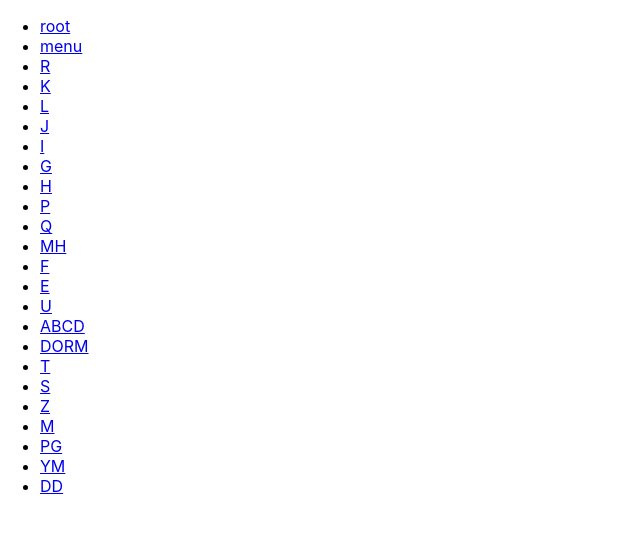
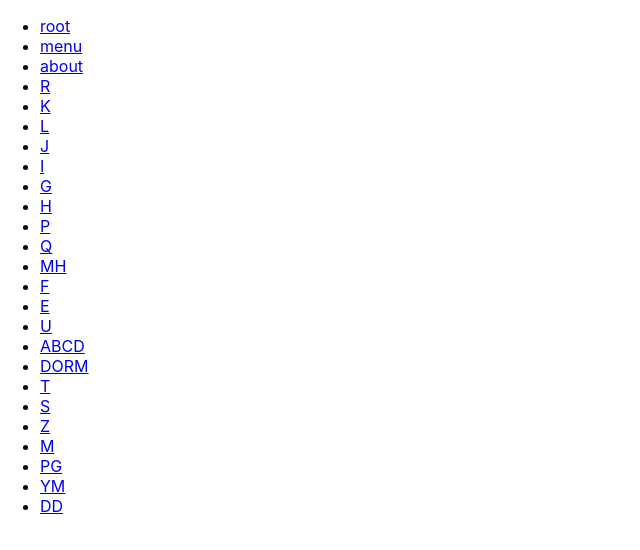
Before and after one commit to Puterism/campus-memories, a React (Vite) app: page / in a window 1280 px wide. Shown: the top 550 px of the page, without its empty margins (0-640 px from the left). Built offline with nearby package versions, Linux system fonts and the light colour scheme; no server answers.

Commit message:
feat: 각 페이지의 Route Path 정리

```diff
--- a/src/Routes.tsx
+++ b/src/Routes.tsx
@@ -1,12 +1,14 @@
 import { Route, Switch } from 'wouter';
 import styles from './App.module.css';
 import PATH from './constants/path';
-import BuildingMenu from './pages/BuildingMenu';
+import About from './pages/About/About';
 import Detail from './pages/Detail/Detail';
+import Menu from './pages/Menu/Menu';
 import { Building } from './types/common';
 
 const routes = {
-  [PATH.menu]: <BuildingMenu />,
+  [PATH.menu]: <Menu />,
+  [PATH.about]: <About />,
   [PATH[Building.R]]: <Detail building={Building.R} />,
   [PATH[Building.K]]: <Detail building={Building.K} />,
   [PATH[Building.L]]: <Detail building={Building.L} />,
--- /dev/null
+++ b/src/constants/building.ts
@@ -0,0 +1,92 @@
+import { Building } from '../types/common';
+
+export const BUILDING = {
+  [Building.R]: {
+    name: 'R 홍문관',
+    path: '/r',
+  },
+  [Building.K]: {
+    name: 'K 제1공학관',
+    path: '/k',
+  },
+  [Building.L]: {
+    name: 'L 와우관',
+    path: '/l',
+  },
+  [Building.J]: {
+    name: 'J 제3공학관',
+    path: '/j',
+  },
+  [Building.I]: {
+    name: 'I 과학관',
+    path: '/i',
+  },
+  [Building.G]: {
+    name: 'G 학생회관',
+    path: '/g',
+  },
+  [Building.H]: {
+    name: 'H 중앙도서관',
+    path: '/h',
+  },
+  [Building.P]: {
+    name: 'P 제2공학관',
+    path: '/p',
+  },
+  [Building.Q]: {
+    name: 'Q 정보통신센터',
+    path: '/q',
+  },
+  [Building.MH]: {
+    name: 'MH 문헌관',
+    path: '/mh',
+  },
+  [Building.F]: {
+    name: 'F 미술학관',
+    path: '/f',
+  },
+  [Building.E]: {
+    name: 'E 조형관',
+    path: '/e',
+  },
+  [Building.U]: {
+    name: 'U 미술종합강의동',
+    path: '/u',
+  },
+  [Building.ABCD]: {
+    name: 'ABCD 인문사회관',
+    path: '/abcd',
+  },
+  [Building.DORM]: {
+    name: '제2기숙사',
+    path: '/dorm',
+  },
+  [Building.T]: {
+    name: 'T 제4공학관',
+    path: '/t',
+  },
+  [Building.S]: {
+    name: 'S 신축강당',
+    path: '/s',
+  },
+  [Building.Z]: {
+    name: 'Z 강의동',
+    path: '/z',
+  },
+  [Building.M]: {
+    name: 'M 체육관',
+    path: '/m',
+  },
+  [Building.PG]: {
+    name: '운동장',
+    path: '/pg',
+  },
+  [Building.YM]: {
+    name: '영원한 미소',
+    path: '/ym',
+  },
+  [Building.DD]: {
+    name: '동땡',
+    path: '/dd',
+  },
+};
--- a/src/constants/path.ts
+++ b/src/constants/path.ts
@@ -1,8 +1,6 @@
 import { Building } from '../types/common';
 
-const PATH = {
-  root: '/',
-  menu: '/menu',
+export const BUILDING_PATH = {
   [Building.R]: '/r',
   [Building.K]: '/k',
   [Building.L]: '/l',
@@ -27,4 +25,11 @@ const PATH = {
   [Building.DD]: '/dd',
 };
 
+const PATH = {
+  root: '/',
+  menu: '/menu',
+  about: '/about',
+  ...BUILDING_PATH,
+};
+
 export default PATH;
--- /dev/null
+++ b/src/pages/About/About.tsx
@@ -0,0 +1,5 @@
+const About = () => {
+  return <div></div>;
+};
+
+export default About;
--- a/src/pages/BuildingMenu.tsx
+++ /dev/null
@@ -1,15 +0,0 @@
-import { Building } from '../types/common';
-
-const BuildingMenu = () => {
-  return (
-    <div>
-      <ul>
-        {Object.values(Building).map((building) => (
-          <li key={building}>{building}</li>
-        ))}
-      </ul>
-    </div>
-  );
-};
-
-export default BuildingMenu;
--- /dev/null
+++ b/src/pages/Menu/Menu.module.css
@@ -0,0 +1,11 @@
+.menuContainer {
+}
+
+.menu {
+  margin: 0;
+  padding: 0;
+  list-style: none;
+}
+
+.menuItem {
+}
--- /dev/null
+++ b/src/pages/Menu/Menu.tsx
@@ -0,0 +1,21 @@
+import { Link } from 'wouter';
+import { BUILDING } from '../../constants/building';
+import PATH from '../../constants/path';
+import styles from './Menu.module.css';
+
+const Menu = () => {
+  return (
+    <div className={styles.menuContainer}>
+      <Link to={PATH.about}>About</Link>
+      <ul className={styles.menu}>
+        {Object.entries(BUILDING).map(([building, { name, path }]) => (
+          <li className={styles.menuItem} key={building}>
+            <Link to={path}>{name}</Link>
+          </li>
+        ))}
+      </ul>
+    </div>
+  );
+};
+
+export default Menu;
```
Also changed, not shown: src/pages/About/About.module.css (added).
